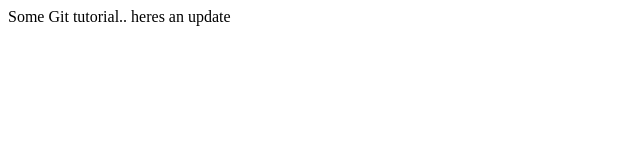
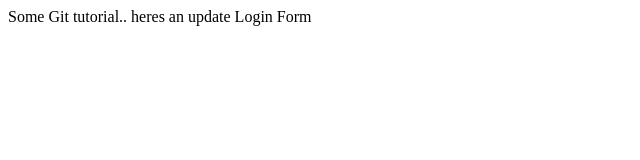
Before and after one commit to gibsernkoh/git_tutorial, a plain HTML site: page index.html in a window 1280 px wide. Shown: the full height of the page, 0-640 px from the left. Drawn offline with Linux system fonts and the light colour scheme.

Commit message:
login form

```diff
--- /dev/null
+++ b/dir2/app2.js
@@ -0,0 +1 @@
+console.log(456);
--- a/index.html
+++ b/index.html
@@ -8,5 +8,6 @@
 </head>
 <body>
     Some Git tutorial.. heres an update
+    Login Form
 </body>
 </html>
```
Also changed, not shown: login.html (added, +1 -0 lines), 1 other file.
